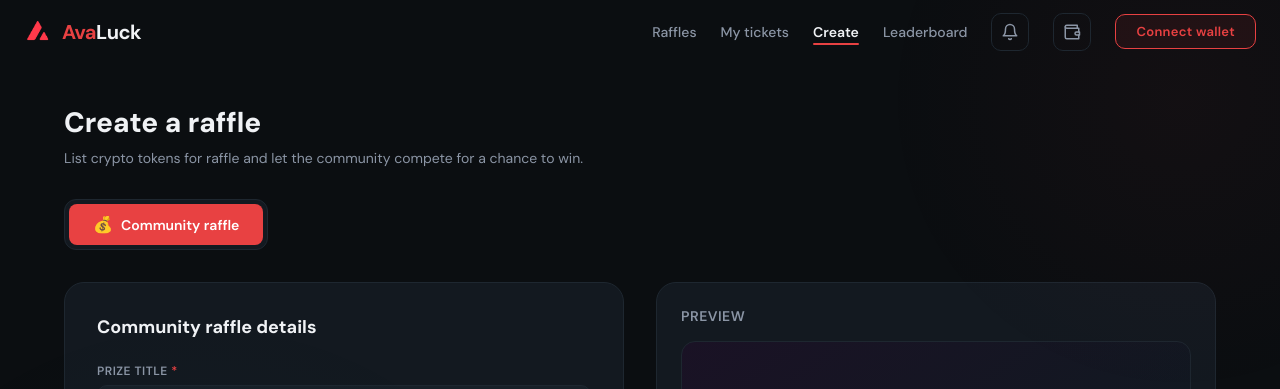
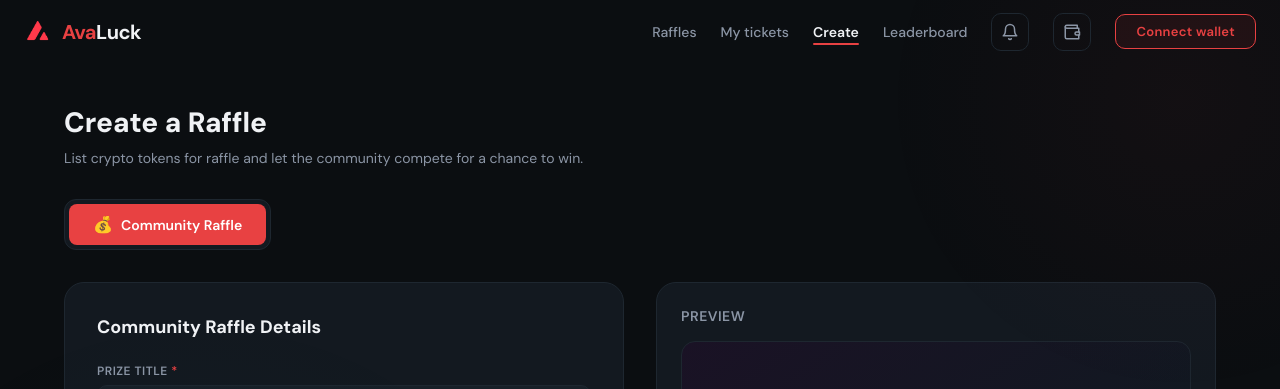
Before and after one commit to joeycannoliLABS/AvaLuck, a React (Vite) app: page /create in a window 1280 px wide. Shown: the top 389 px of the page. Built offline with nearby package versions, Linux system fonts and the light colour scheme.

Commit message:
Update CreateRafflePage.jsx

```diff
--- a/src/pages/CreateRafflePage.jsx
+++ b/src/pages/CreateRafflePage.jsx
@@ -67,7 +67,7 @@ export default function CreateRafflePage() {
 
   return (
     <div style={{ maxWidth: 1200, margin: '0 auto', padding: '40px 24px 80px' }}>
-      <h1 style={{ fontSize: 28, fontWeight: 800, marginBottom: 8 }}>Create a raffle</h1>
+      <h1 style={{ fontSize: 28, fontWeight: 800, marginBottom: 8 }}>Create a Raffle</h1>
       <p style={{ fontSize: 14, color: 'var(--text-secondary)', marginBottom: 32 }}>
         {isAdmin
           ? 'As an admin, you can create Avalanche official raffles or community crypto raffles.'
@@ -92,7 +92,7 @@ export default function CreateRafflePage() {
             display: 'flex', alignItems: 'center', gap: 8,
           }}
         >
-          <span style={{ fontSize: 16 }}>💰</span> Community raffle
+          <span style={{ fontSize: 16 }}>💰</span> Community Raffle
         </button>
         {isAdmin && (
           <button
@@ -106,7 +106,7 @@ export default function CreateRafflePage() {
               display: 'flex', alignItems: 'center', gap: 8,
             }}
           >
-            <span style={{ fontSize: 16 }}>🔺</span> Avalanche raffle
+            <span style={{ fontSize: 16 }}>🔺</span> Avalanche Raffle
           </button>
         )}
       </div>
@@ -123,7 +123,7 @@ export default function CreateRafflePage() {
           borderRadius: 20, padding: 32,
         }}>
           <h2 style={{ fontSize: 18, fontWeight: 700, marginBottom: 24 }}>
-            {raffleType === 'avalanche' ? 'Avalanche raffle details' : 'Community raffle details'}
+            {raffleType === 'avalanche' ? 'Avalanche Raffle Details' : 'Community Raffle Details'}
           </h2>
 
           <div style={{ display: 'flex', flexDirection: 'column', gap: 20 }}>
```
